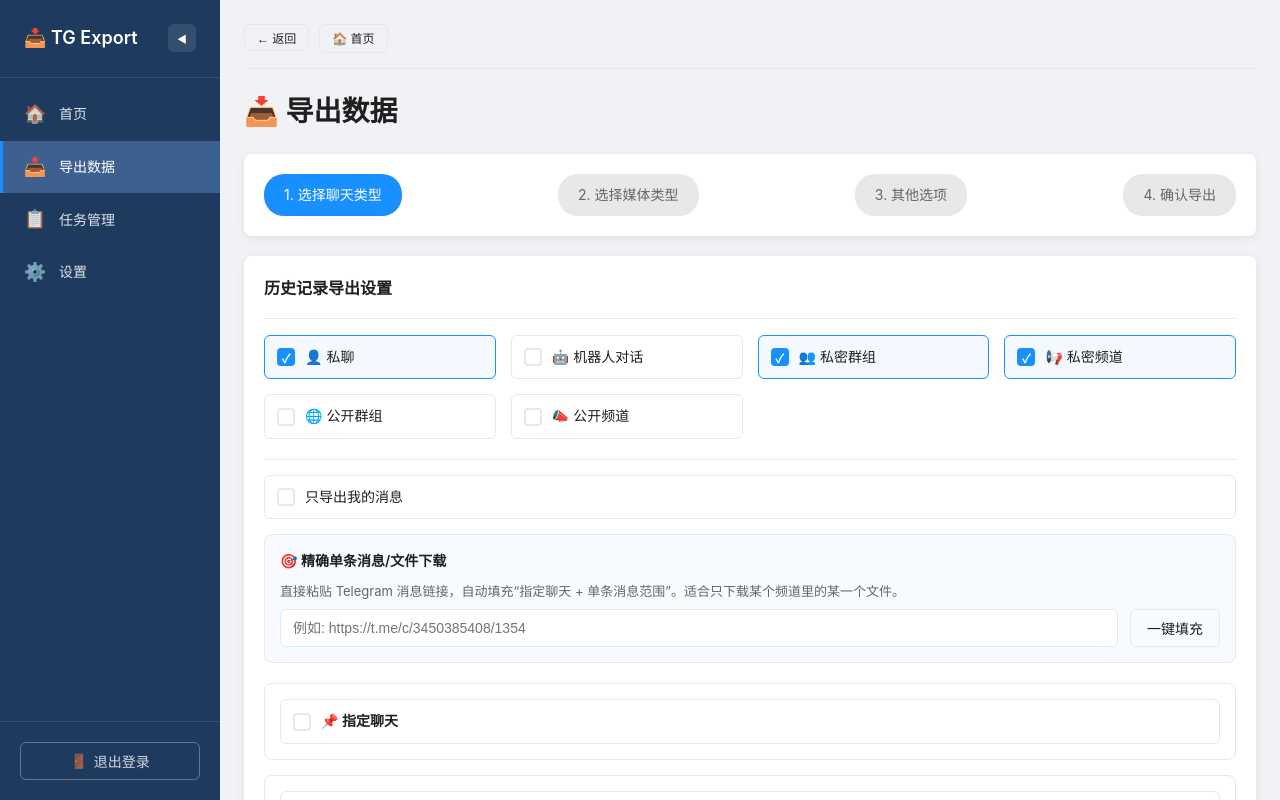
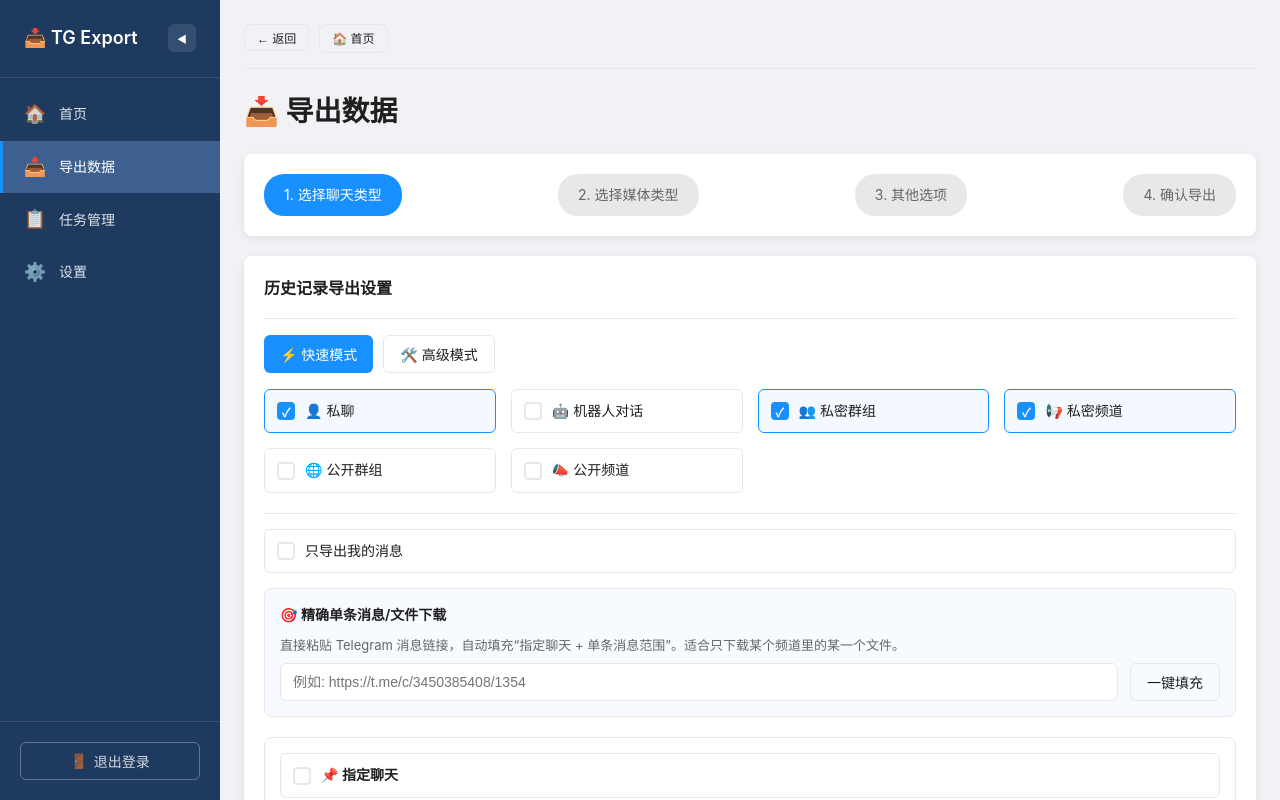
Before and after one commit to zfonlyone/tg-export, a Vue app in the folder frontend/: page /export in a window 1280 px wide. Shown: the top 800 px of the page. Built offline with nearby package versions, Linux system fonts and the light colour scheme; sample sign-in values are in the browser's storage.

Commit message:
refactor: split export selection into quick and advanced modes

```diff
--- a/frontend/src/views/Export.vue
+++ b/frontend/src/views/Export.vue
@@ -16,6 +16,11 @@
     <div v-if="step === 1" class="card">
       <div class="card-header">
         <h2>历史记录导出设置</h2>
+      </div>
+
+      <div style="display: flex; gap: 10px; margin-bottom: 16px;">
+        <button class="btn" :class="exportMode === 'quick' ? 'btn-primary' : 'btn-outline'" @click="exportMode = 'quick'">⚡ 快速模式</button>
+        <button class="btn" :class="exportMode === 'advanced' ? 'btn-primary' : 'btn-outline'" @click="exportMode = 'advanced'">🛠️ 高级模式</button>
       </div>
 
       <div style="display: grid; grid-template-columns: repeat(auto-fit, minmax(200px, 1fr)); gap: 15px;">
@@ -341,6 +346,7 @@
 const enableSpecificChats = ref(false)
 const enableMessageRange = ref(false)
 const enableMessageFilter = ref(false)
+const exportMode = ref('quick')
 
 // 解析后的 ID 列表
 const parsedChatIds = ref([])
```
